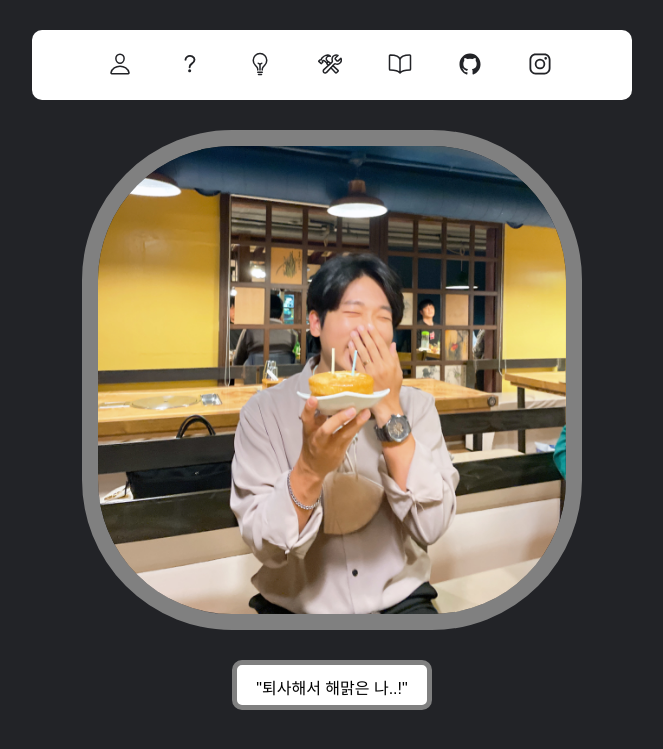
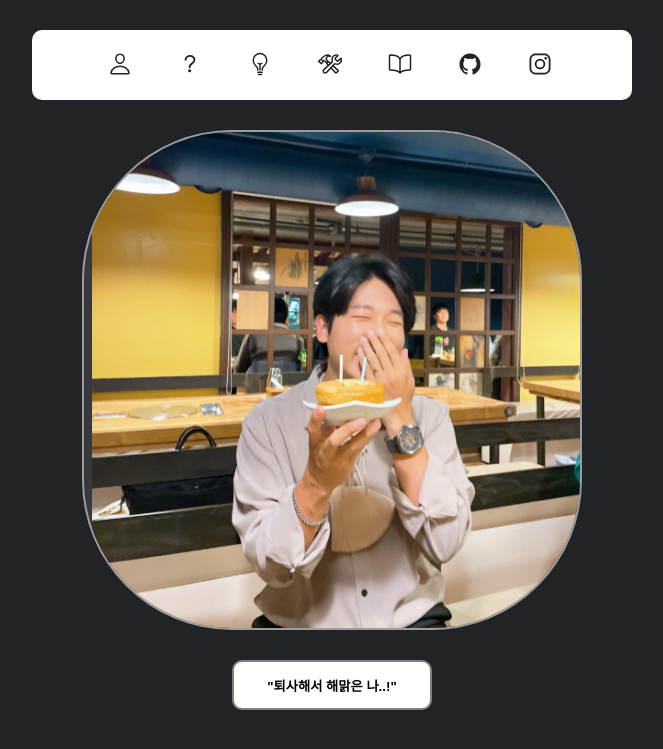
Before and after one commit to bigquann97/Johan-Team-Introduce, a Python web app: template templates/1.html in a window 1280 px wide. Shown: the top 749 px of the page, without its empty margins (308-971 px from the left). Run offline with Jinja, Linux system fonts and the light colour scheme; the template is opened without the code that fills it, so the values that code supplies are empty.

Commit message:
html 수정

```diff
--- a/templates/1.html
+++ b/templates/1.html
@@ -144,7 +144,6 @@
     }
 
 
-
     .me {
         width: 200px;
         height: 50px;
@@ -156,26 +155,33 @@
         justify-content: center;
         font-family: 'Poppins', sans-serif;
         border-radius: 10px;
-        border:grey solid 5px;
+        border: grey solid 2px;
 
+    }
+    .me h5 {
+        margin:auto;
     }
 
     .myimg-crop {
         position: relative;
+        border-radius: 30%;
+        display: flex;
+        padding: 0.5rem;
+        background-color: rgba(255, 255, 255, 0.1);
+        border: 2px solid rgb(255, 255, 255, 0.5);
         width: 500px;
         height: 500px;
         margin: 30px auto 30px auto;
         overflow: hidden;
-        border-radius: 30%;
-        border: solid grey 1rem;
-box-shadow: #485F6E;
+        box-shadow: #485F6E;
+
     }
 
     .myimg {
         width: 100%;
         height: 135%;
         position: absolute;
-        top:-140px;
+        top: -140px;
     }
 
 
@@ -251,7 +257,11 @@ box-shadow: #485F6E;
 <div class="myimg-crop">
     <img class="myimg" src="./1/KakaoTalk_Photo_2022-11-01-00-07-08.jpg">
 </div>
-<div class="me">"퇴사해서 해맑은 나..!"</div>
+<div class="me">
+    <h5>"퇴사해서 해맑은 나..!"</h5>
+</div>
+
+
 </body>
 
 <script type="module" src="https://unpkg.com/ionicons@5.5.2/dist/ionicons/ionicons.esm.js"></script>
```
